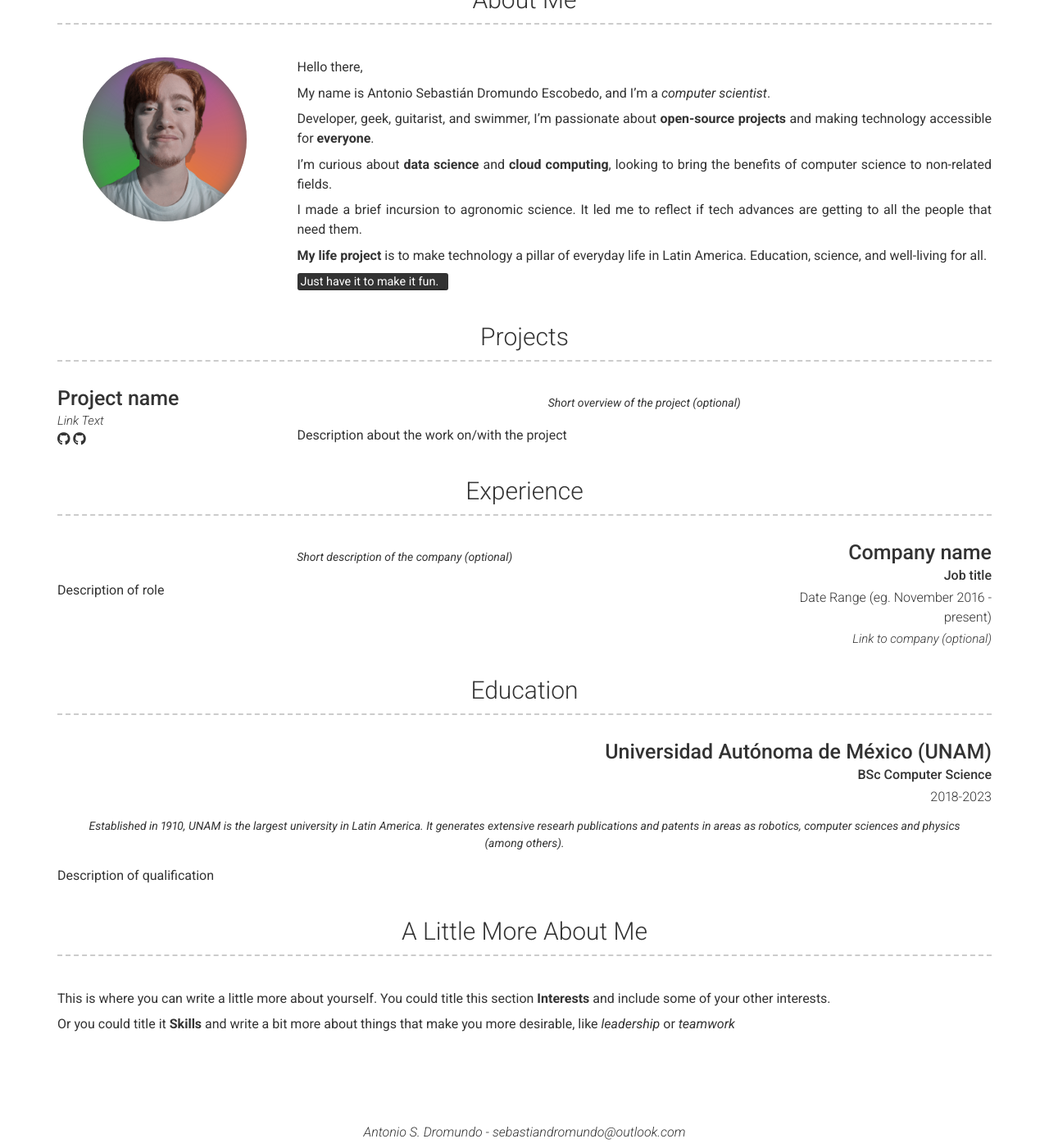
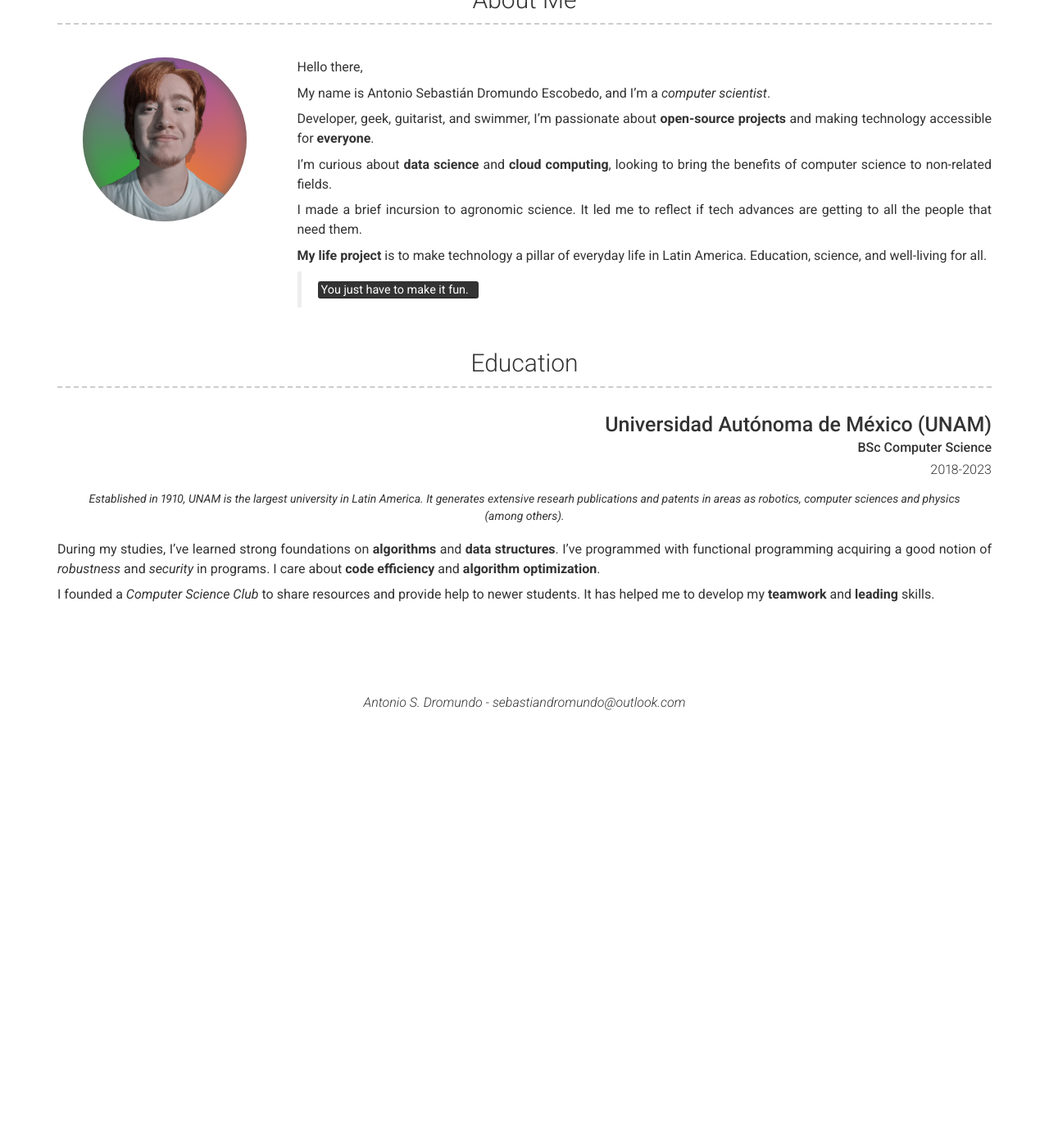
Before and after one commit to asdromundo/asdromundo.github.io, a Jekyll site: the page built from index.md, in a window 1280 px wide and 1400 px high, scrolled down 240 px. Shown: the whole window at 82% size. Built offline with Jekyll 4.4.1, drawn with Linux system fonts in a browser that asks for light colours; nearby versions of some CDN libraries; after the commit the page ends 1116 px from its top, so only the background shows below that.

Commit message:
Terminado UNAM todo lo demás queda como comentario

```diff
--- a/_config.yml
+++ b/_config.yml
@@ -66,39 +66,39 @@ about_content: | # this will include new lines to allow paragraphs
   **My life project** is to make technology a pillar of everyday life in Latin America.
   Education, science, and well-living for all.
 
-  <mark>Just have it to make it fun.<mark>
+  > <mark>You just have to make it fun.<mark>
 
 content:
-  - title: Projects # Title for the section
-    layout: list # Type of content section (list/text)
-    content:
-      - layout: left
-        title: Project name
-        link: Link to project (eg. sproogen.github.io/modern-resume-theme)(optional)
-        link_text: Link Text
-        additional_links:
-          - title:  Github page for project (eg. sproogen/modern-resume-theme)
-            icon: fab fa-github
-            url: Link to project (eg. sproogen.github.io/modern-resume-theme)(optional)
-          - title:  Github page for project (eg. sproogen/modern-resume-theme)
-            icon: fab fa-github
-            url: Link to project (eg. sproogen.github.io/modern-resume-theme)(optional)
-        quote: >
-          Short overview of the project (optional)
-        description: | # this will include new lines to allow paragraphs
-          Description about the work on/with the project
-  - title: Experience
-    layout: list
-    content:
-      - layout: right
-        title: Company name
-        sub_title: Job title
-        caption: Date Range (eg. November 2016 - present)
-        link: Link to company (optional)
-        quote: >
-          Short description of the company (optional)
-        description: | # this will include new lines to allow paragraphs
-          Description of role
+  # - title: Projects # Title for the section
+  #   layout: list # Type of content section (list/text)
+  #   content:
+  #     - layout: left
+  #       title: Project name
+  #       link: Link to project (eg. sproogen.github.io/modern-resume-theme)(optional)
+  #       link_text: Link Text
+  #       additional_links:
+  #         - title:  Github page for project (eg. sproogen/modern-resume-theme)
+  #           icon: fab fa-github
+  #           url: Link to project (eg. sproogen.github.io/modern-resume-theme)(optional)
+  #         - title:  Github page for project (eg. sproogen/modern-resume-theme)
+  #           icon: fab fa-github
+  #           url: Link to project (eg. sproogen.github.io/modern-resume-theme)(optional)
+  #       quote: >
+  #         Short overview of the project (optional)
+  #       description: | # this will include new lines to allow paragraphs
+  #         Description about the work on/with the project
+  # - title: Experience
+  #   layout: list
+  #   content:
+  #     - layout: right
+  #       title: Company name
+  #       sub_title: Job title
+  #       caption: Date Range (eg. November 2016 - present)
+  #       link: Link to company (optional)
+  #       quote: >
+  #         Short description of the company (optional)
+  #       description: | # this will include new lines to allow paragraphs
+  #         Description of role
   - title: Education
     layout: list
     content:
@@ -110,13 +110,17 @@ content:
           Established in 1910, UNAM is the largest university in Latin America.
            It generates extensive researh publications and patents in areas as robotics, computer sciences and physics (among others).
         description: | # this will include new lines to allow paragraphs
-          Description of qualification
-  - title: A Little More About Me
-    layout: text
-    content: | # this will include new lines to allow paragraphs
-      This is where you can write a little more about yourself. You could title this section **Interests** and include some of your other interests.
 
-      Or you could title it **Skills** and write a bit more about things that make you more desirable, like *leadership* or *teamwork*
+          During my studies, I've learned strong foundations on **algorithms** and **data structures**. I've programmed with functional programming acquiring a good notion of *robustness* and *security* in programs. I care about **code efficiency** and **algorithm optimization**.
+
+          I founded a *Computer Science Club* to share resources and provide help to newer students. It has helped me to develop my **teamwork** and **leading** skills.
+
+  # - title: A Little More About Me
+  #   layout: text
+  #   content: | # this will include new lines to allow paragraphs
+  #     This is where you can write a little more about yourself. You could title this section **Interests** and include some of your other interests.
+
+  #     Or you could title it **Skills** and write a bit more about things that make you more desirable, like *leadership* or *teamwork*
 
 # Footer
 footer_show_references: false
```
Also changed, not shown: 1 other file.
